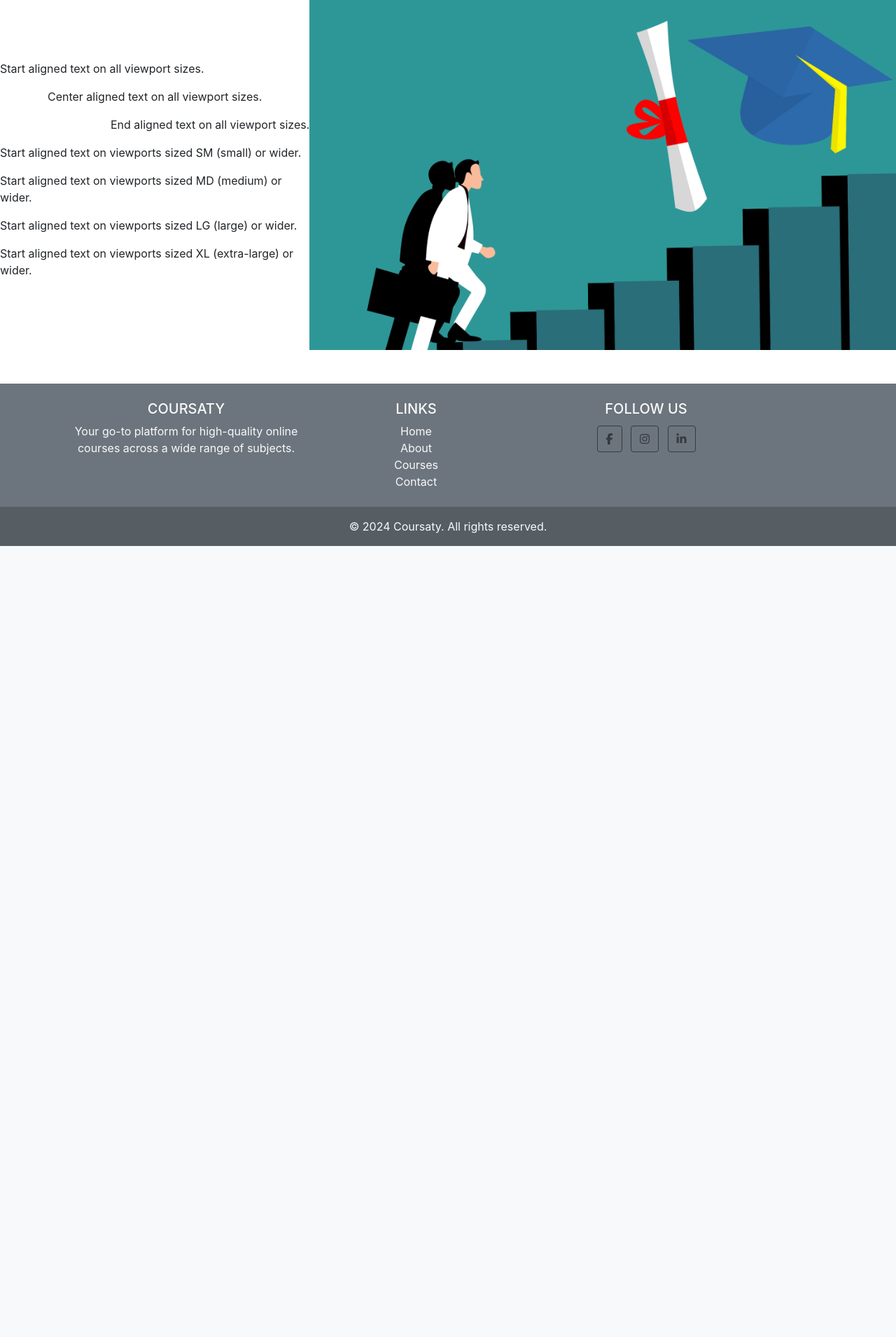
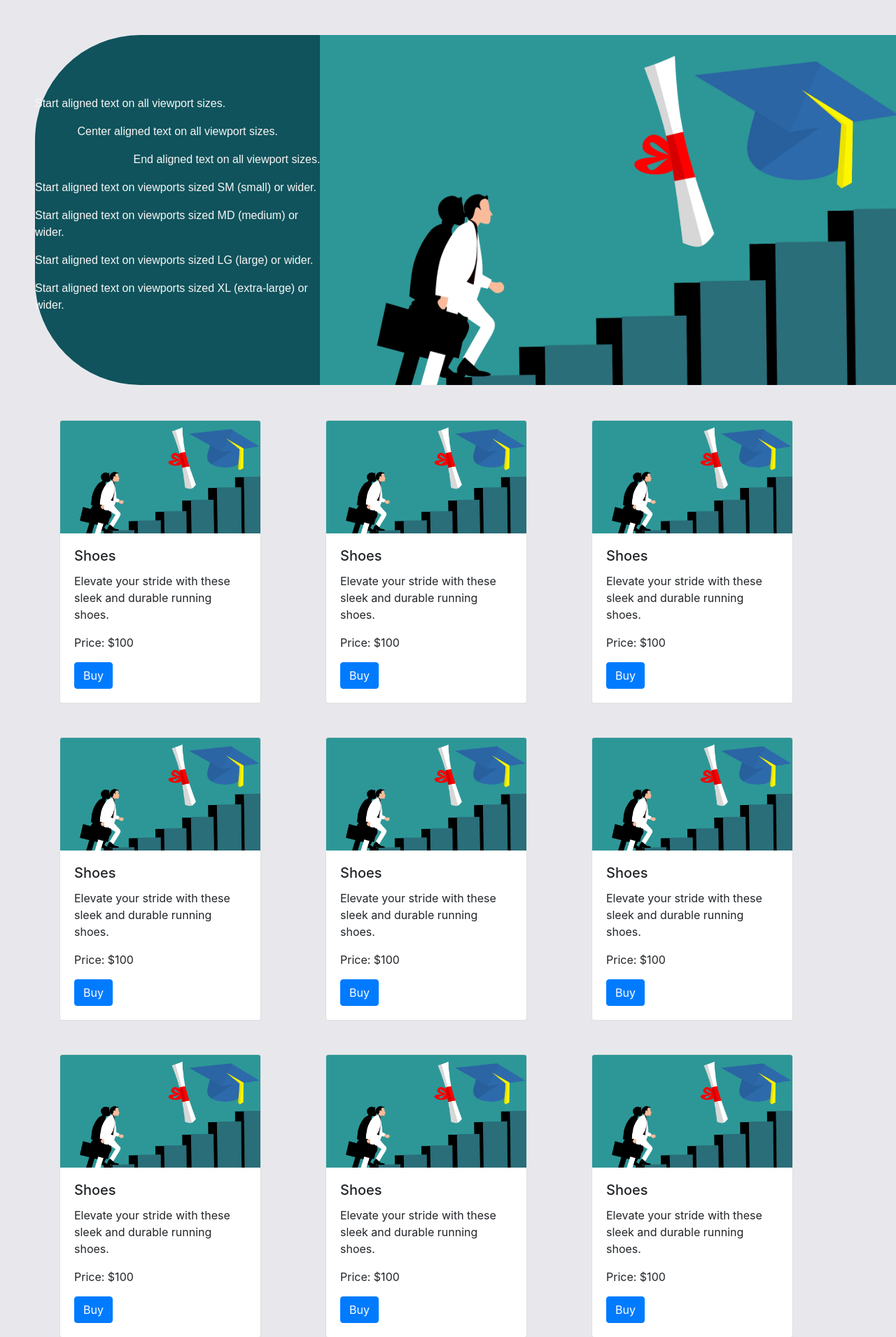
Before and after one commit to M2hmoud2del/Courses-Site, a PHP site: page / in a window 1280 px wide. Shown: the part 72-1982 px from the top of the page at 70% size. Before the commit the page ends 852 px from the top, so only its background shows below. Run offline with PHP 8.4, Linux system fonts and the light colour scheme; some libraries are stand-ins or nearby versions.

Commit message:
Images , Content

```diff
--- a/index.css
+++ b/index.css
@@ -3,9 +3,12 @@
     height:500px;
 }
 .cont{
+
+    background-color: #10535c;
     display: flex;
-    width: 100%;
-    padding: 0%;
+    width: 96.7%;
+    margin: 50px;
+    border-radius: 150px;
     justify-content: space-between;
 }
 .imgeg{
@@ -14,6 +17,9 @@
     display: flex;
 }
 .tex{
+    font-family: Arial, "Helvetica Neue", Helvetica, sans-serif;
+    font-weight: 500;
+    color: #f7f6f6;
     margin:auto;
 }
 .about{
--- a/index.html
+++ b/index.html
@@ -9,7 +9,7 @@
     <link href="https://maxcdn.bootstrapcdn.com/bootstrap/4.5.2/css/bootstrap.min.css" rel="stylesheet">
     <title>Coursaty Website</title>
 </head>
-<body>
+<body style="background-color: rgb(232, 232, 236);">
     <!-- Navbar -->
     <nav class="navbar navbar-danger bg-light">
         <div class="container-fluid">
@@ -47,9 +47,202 @@
 <img src="img/bg.jpg" id="back" alt="">
 </div>
 </div>
-
+    <!-- content -->
+    <div class="container mt-5 "  >
+        <div class="row">
+          <div class="col-sm-4">
+            <div class="card" style="width: 18rem;">
+                <img class="card-img-top" src="img/bg.jpg" alt="Card image cap">
+                <div class="card-body">
+                  <h5 class="card-title">Shoes</h5>
+                  <p class="card-text">Elevate your stride with these sleek and durable running shoes.</p>
+                  <p class="card-text">Price: $100</p>
+                  <a href="#" class="btn btn-primary add-to-cart" data-name="Product 1" data-price="100">Buy</a>
+                </div>
+              </div>
+            </div>
+          <div class="col-sm-4">
+            <div class="card" style="width: 18rem;">
+                <img class="card-img-top" src="img/bg.jpg" alt="Card image cap">
+                <div class="card-body">
+                  <h5 class="card-title">Shoes</h5>
+                  <p class="card-text">Elevate your stride with these sleek and durable running shoes.</p>
+                  <p class="card-text">Price: $100</p>
+                  <a href="#" class="btn btn-primary add-to-cart" data-name="Product 2" data-price="100">Buy</a>
+                </div>
+              </div>
+            </div>
+          <div class="col-sm-4">
+            <div class="card" style="width: 18rem;">
+                <img class="card-img-top" src="img/bg.jpg" alt="Card image cap">
+                <div class="card-body">
+                  <h5 class="card-title">Shoes</h5>
+                  <p class="card-text">Elevate your stride with these sleek and durable running shoes.</p>
+                  <p class="card-text">Price: $100</p>
+                  <a href="#" class="btn btn-primary add-to-cart" data-name="Product 3" data-price="100">Buy</a>
+                </div>
+            </div>
+            </div>
+        </div>
+      </div>
+      <div class="container mt-5" >
+        <div class="row">
+          <div class="col-sm-4">
+            <div class="card" style="width: 18rem;">
+                <img class="card-img-top" src="img/bg.jpg" alt="Card image cap">
+                <div class="card-body">
+                  <h5 class="card-title">Shoes</h5>
+                  <p class="card-text">Elevate your stride with these sleek and durable running shoes.</p>
+                  <p class="card-text">Price: $100</p>
+                  <a href="#" class="btn btn-primary add-to-cart" data-name="Product 5" data-price="100">Buy</a>
+                </div>
+              </div>
+            </div>
+          <div class="col-sm-4">
+            <div class="card" style="width: 18rem;">
+                <img class="card-img-top" src="img/bg.jpg"bgalt="Card image cap">
+                <div class="card-body">
+                  <h5 class="card-title">Shoes</h5>
+                  <p class="card-text">Elevate your stride with these sleek and durable running shoes.</p>
+                  <p class="card-text">Price: $100</p>
+                  <a href="#" class="btn btn-primary add-to-cart" data-name="Product 6" data-price="100">Buy</a>
+                </div>
+              </div>
+            </div>
+          <div class="col-sm-4">
+            <div class="card" style="width: 18rem;">
+                <img class="card-img-top" src="img/bg.jpg" alt="Card image cap">
+                <div class="card-body">
+                  <h5 class="card-title">Shoes</h5>
+                  <p class="card-text">Elevate your stride with these sleek and durable running shoes.</p>
+                  <p class="card-text">Price: $100</p>
+                  <a href="#" class="btn btn-primary add-to-cart" data-name="Product 7" data-price="100">Buy</a>
+                </div>
+            </div>
+            </div>
+        </div>
+      </div>
+      <div class="container mt-5">
+        <div class="row">
+          <div class="col-sm-4">
+            <div class="card" style="width: 18rem;">
+                <img class="card-img-top" src="img/bg.jpg" alt="Card image cap">
+                <div class="card-body">
+                  <h5 class="card-title">Shoes</h5>
+                  <p class="card-text">Elevate your stride with these sleek and durable running shoes.</p>
+                  <p class="card-text">Price: $100</p>
+                  <a href="#" class="btn btn-primary add-to-cart" data-name="Product 9" data-price="100">Buy</a>
+                </div>
+              </div>
+            </div>
+          <div class="col-sm-4">
+            <div class="card" style="width: 18rem;">
+                <img class="card-img-top" src="img/bg.jpg"bgalt="Card image cap">
+                <div class="card-body">
+                  <h5 class="card-title">Shoes</h5>
+                  <p class="card-text">Elevate your stride with these sleek and durable running shoes.</p>
+                  <p class="card-text">Price: $100</p>
+                  <a href="#" class="btn btn-primary add-to-cart" data-name="Product 10" data-price="100">Buy</a>
+                </div>
+              </div>
+            </div>
+          <div class="col-sm-4">
+            <div class="card" style="width: 18rem;">
+                <img class="card-img-top" src="img/bg.jpg" alt="Card image cap">
+                <div class="card-body">
+                  <h5 class="card-title">Shoes</h5>
+                  <p class="card-text">Elevate your stride with these sleek and durable running shoes.</p>
+                  <p class="card-text">Price: $100</p>
+                  <a href="#" class="btn btn-primary add-to-cart" data-name="Product 11" data-price="100">Buy</a>
+                </div>
+            </div>
+            </div>
+        </div>
+      </div>
+      <div class="container mt-5">
+        <div class="row">
+          <div class="col-sm-4">
+            <div class="card" style="width: 18rem;">
+                <img class="card-img-top" src="img/bg.jpg" alt="Card image cap">
+                <div class="card-body">
+                  <h5 class="card-title">Shoes</h5>
+                  <p class="card-text">Elevate your stride with these sleek and durable running shoes.</p>
+                  <p class="card-text">Price: $100</p>
+                  <a href="#" class="btn btn-primary add-to-cart" data-name="Product 13" data-price="100">Buy</a>
+                </div>
+              </div>
+            </div>
+          <div class="col-sm-4">
+            <div class="card" style="width: 18rem;">
+                <img class="card-img-top" src="img/bg.jpg"bgalt="Card image cap">
+                <div class="card-body">
+                  <h5 class="card-title">Shoes</h5>
+                  <p class="card-text">Elevate your stride with these sleek and durable running shoes.</p>
+                  <p class="card-text">Price: $100</p>
+                  <a href="#" class="btn btn-primary add-to-cart" data-name="Product 14" data-price="100">Buy</a>
+                </div>
+              </div>
+            </div>
+          <div class="col-sm-4">
+            <div class="card" style="width: 18rem;">
+                <img class="card-img-top" src="img/bg.jpg" alt="Card image cap">
+                <div class="card-body">
+                  <h5 class="card-title">Shoes</h5>
+                  <p class="card-text">Elevate your stride with these sleek and durable running shoes.</p>
+                  <p class="card-text">Price: $100</p>
+                  <a href="#" class="btn btn-primary add-to-cart" data-name="Product 15" data-price="100">Buy</a>
+                </div>
+            </div>
+            </div>
+        </div>
+      </div>
+      <div class="container mt-5">
+        <div class="row">
+          <div class="col-sm-4">
+            <div class="card" style="width: 18rem;">
+                <img class="card-img-top" src="img/bg.jpg" alt="Card image cap">
+                <div class="card-body">
+                  <h5 class="card-title">Shoes</h5>
+                  <p class="card-text">Elevate your stride with these sleek and durable running shoes.</p>
+                  <p class="card-text">Price: $100</p>
+                  <a href="#" class="btn btn-primary add-to-cart" data-name="Product 17" data-price="100">Buy</a>
+                </div>
+              </div>
+            </div>
+          <div class="col-sm-4">
+            <div class="card" style="width: 18rem;">
+                <img class="card-img-top" src="img/bg.jpg"bgalt="Card image cap">
+                <div class="card-body">
+                  <h5 class="card-title">Shoes</h5>
+                  <p class="card-text">Elevate your stride with these sleek and durable running shoes.</p>
+                  <p class="card-text">Price: $100</p>
+                  <a href="#" class="btn btn-primary add-to-cart" data-name="Product 18" data-price="100">Buy</a>
+                </div>
+              </div>
+            </div>
+          <div class="col-sm-4">
+            <div class="card" style="width: 18rem;">
+                <img class="card-img-top" src="img/bg.jpg" alt="Card image cap">
+                <div class="card-body">
+                  <h5 class="card-title">Shoes</h5>
+                  <p class="card-text">Elevate your stride with these sleek and durable running shoes.</p>
+                  <p class="card-text">Price: $100</p>
+                  <a href="#" class="btn btn-primary add-to-cart" data-name="Product 19" data-price="100">Buy</a>
+                </div>
+            </div>
+            </div>
+        </div>
+      </div>
+      <div class="btn-toolbar justify-content-center mt-5" role="toolbar" aria-label="Toolbar with button groups">
+        <div class="btn-group" role="group" aria-label="First group">
+          <button type="button" class="btn btn-secondary">1</button>
+          <button type="button" class="btn btn-secondary">2</button>
+          <button type="button" class="btn btn-secondary">3</button>
+          <button type="button" class="btn btn-secondary">Next</button>
+        </div>
+      </div>
     <!-- Footer -->
-    <footer class="bg-secondary text-center text-lg-start mt-5">
+    <footer class=" text-center text-lg-start m-3" style="    background-color: #10535c;">
         <div class="container p-4 text-light">
             <div class="row ">
                 <!-- Company Info -->
@@ -74,9 +267,9 @@
                 <!-- Social Media -->
                 <div class="col-lg-4 col-md-6 mb-4 mb-md-0">
                     <h5 class="text-uppercase">Follow Us</h5>
-                    <a href="#" class="btn btn-outline-dark btn-floating m-1"><i class="fab fa-facebook-f"></i></a>
-                    <a href="#" class="btn btn-outline-dark btn-floating m-1"><i class="fab fa-instagram"></i></a>
-                    <a href="#" class="btn btn-outline-dark btn-floating m-1"><i class="fab fa-linkedin-in"></i></a>
+                    <a href="#" class="btn btn-outline-light btn-floating m-1"><i class="fab fa-facebook-f"></i></a>
+                    <a href="#" class="btn btn-outline-light btn-floating m-1"><i class="fab fa-instagram"></i></a>
+                    <a href="#" class="btn btn-outline-light btn-floating m-1"><i class="fab fa-linkedin-in"></i></a>
                 </div>
             </div>
         </div>
@@ -86,11 +279,7 @@
             © 2024 Coursaty. All rights reserved.
         </div>
     </footer>
-    <!--Login-->
-    <!--Sign-up-->
-    <!-- slider -->
     <!-- orderPlaced -->
-    <!-- content -->
     <!-- cart -->
     <!-- profile -->
     <script src="https://code.jquery.com/jquery-3.5.1.min.js"></script>
```
Also changed, not shown: img/AI-3.jpeg (added), img/Ai-1.png (added), img/Ai-2.png (added), img/WEP-1.png (added).
